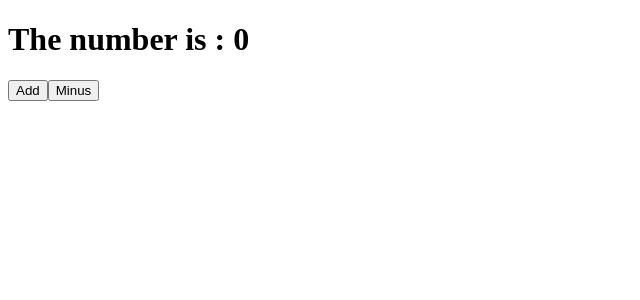
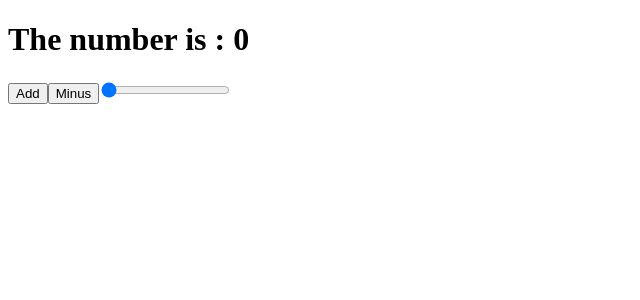
Before and after one commit to limit-b/react-beginner, a React (Create React App) app: page / in a window 1280 px wide. Shown: the top 300 px of the page, without its empty margins (0-640 px from the left). Built offline with nearby package versions, Linux system fonts and the light colour scheme.

Commit message:
Feat: Change count to adjust using set state

```diff
--- a/src/App.js
+++ b/src/App.js
@@ -6,14 +6,21 @@ import React from 'react';
 class App extends React.Component {
     state = { count: 0 };
 
-    // eslint-disable-next-line class-methods-use-this
     add = () => {
-        console.log('add');
+        this.setState((current) => ({ count: current.count + 1 }));
     };
 
-    // eslint-disable-next-line class-methods-use-this
     minus = () => {
-        console.log('minus');
+        if (this.state.count <= 0) {
+            this.setState({ count: 0 });
+        } else {
+            this.setState((current) => ({ count: current.count - 1 }));
+        }
+    };
+
+    range = () => {
+        // eslint-disable-next-line no-console
+        console.log(this.state.count);
     };
 
     render() {
@@ -22,6 +29,11 @@ class App extends React.Component {
                 <h1>The number is : {this.state.count}</h1>
                 <button onClick={this.add}>Add</button>
                 <button onClick={this.minus}>Minus</button>
+                <input
+                    value={this.state.count}
+                    type="range"
+                    onChange={this.range}
+                />
             </div>
         );
     }
```
